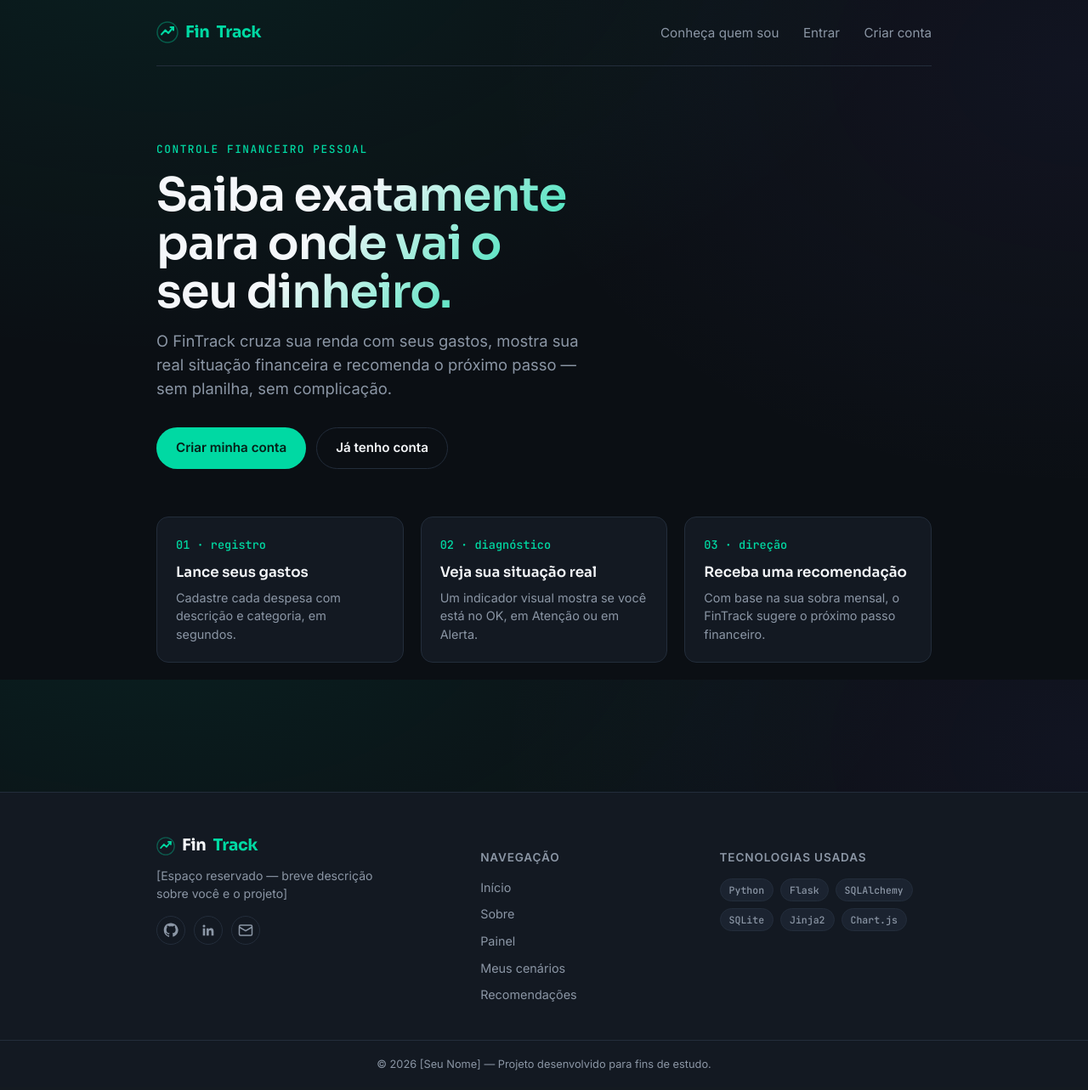
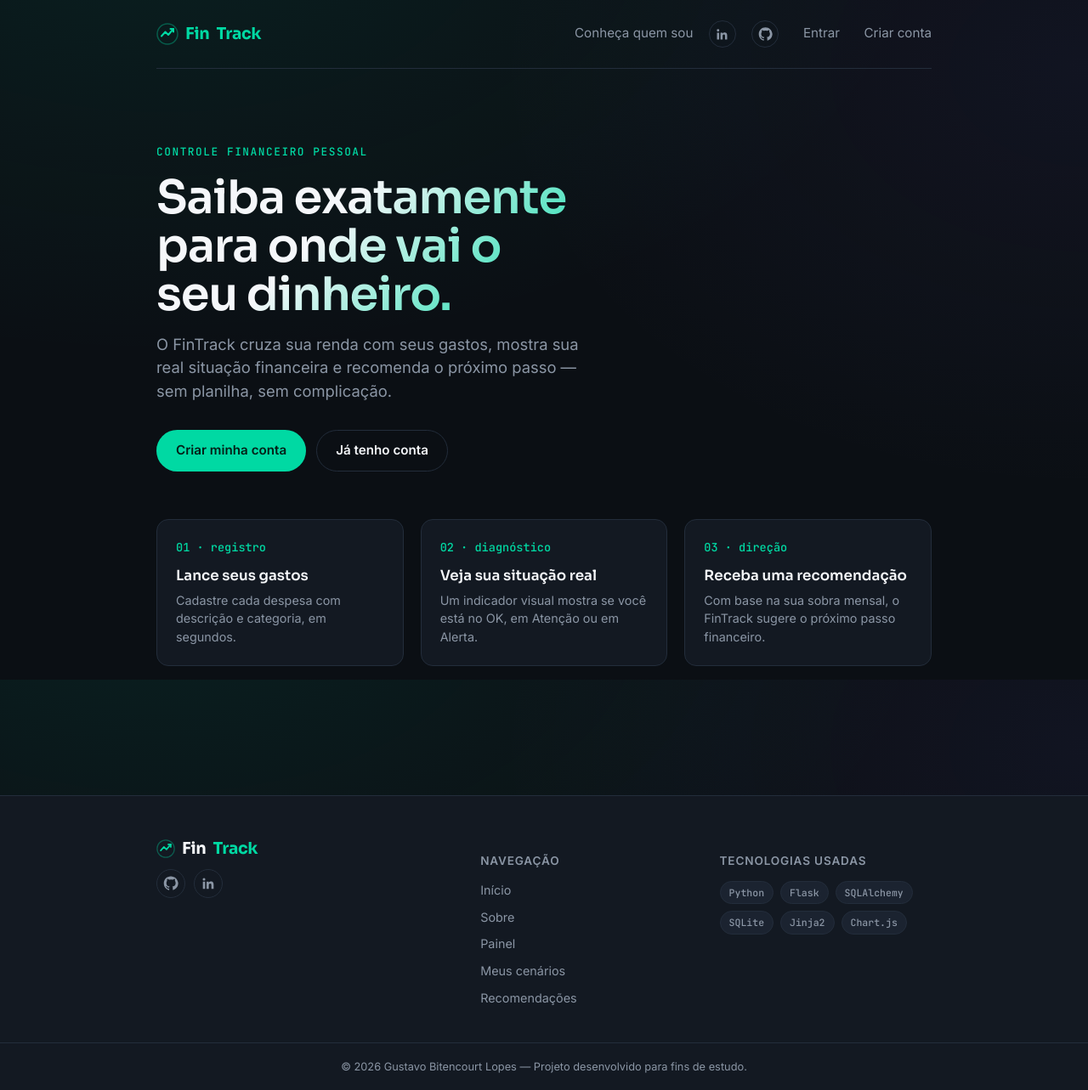
Before and after one commit to GustavoBitencourtLopes/FinTrack, a Flask app: page / in a window 1280 px wide. Shown: the whole page at 85% size. Before the commit the page ends 1260 px from the top, so only its background shows below. Run offline with Flask 3, Linux system fonts and the light colour scheme.

Commit message:
salvar_10

```diff
--- a/static/style.css
+++ b/static/style.css
@@ -67,6 +67,26 @@ a:focus-visible, button:focus-visible, input:focus-visible {
 
 .nav-links a { color: var(--text-muted); margin-left: 24px; font-size: 0.95rem; }
 .nav-links a:hover { color: var(--text); }
+
+.nav-icon {
+    display: inline-flex !important;
+    align-items: center;
+    justify-content: center;
+    width: 32px;
+    height: 32px;
+    border-radius: 50%;
+    border: 1px solid var(--border);
+    margin-left: 14px !important;
+    color: var(--text-muted) !important;
+    transition: border-color 0.2s ease, color 0.2s ease, transform 0.2s ease;
+    vertical-align: middle;
+}
+.nav-icon:hover {
+    color: var(--accent) !important;
+    border-color: var(--accent-dim);
+    transform: translateY(-2px);
+    text-decoration: none;
+}
 
 .hero { padding: 40px 0 72px; }
 
@@ -226,6 +246,7 @@ a:focus-visible, button:focus-visible, input:focus-visible {
 
 @media (max-width: 640px) {
     .features { grid-template-columns: 1fr; }
+    .features .feature-card:nth-child(4) { grid-column: 1; }
     .grid { grid-template-columns: 1fr; }
     .gauge-card { grid-column: span 1; flex-direction: column; text-align: center; }
     .nav-links a { margin-left: 14px; }
@@ -252,6 +273,7 @@ a:focus-visible, button:focus-visible, input:focus-visible {
 .features .feature-card:nth-child(1) { animation: fade-up 0.5s ease 0.05s both; }
 .features .feature-card:nth-child(2) { animation: fade-up 0.5s ease 0.15s both; }
 .features .feature-card:nth-child(3) { animation: fade-up 0.5s ease 0.25s both; }
+.features .feature-card:nth-child(4) { grid-column: 2; animation: fade-up 0.5s ease 0.3s both; }
 
 .grid > .card:nth-child(1) { animation-delay: 0.05s; }
 .grid > .card:nth-child(2) { animation-delay: 0.1s; }
--- a/templates/base.html
+++ b/templates/base.html
@@ -22,11 +22,25 @@
             <div class="nav-links">
                 {% if current_user.is_authenticated %}
                     <a href="/painel">Painel</a>
-                    <a href="/cenarios">Meus Cenários</a>
                     <a href="/sobre">Conheça quem sou</a>
+                    <a href="https://www.linkedin.com/in/gustavo-bitencourt-lopes-b765072b5" target="_blank" rel="noopener" class="nav-icon" aria-label="LinkedIn" title="LinkedIn">
+                        <svg width="17" height="17" viewBox="0 0 24 24" fill="currentColor"><path d="M20.45 20.45h-3.55v-5.57c0-1.33-.02-3.03-1.85-3.03-1.85 0-2.14 1.45-2.14 2.94v5.66H9.36V9h3.41v1.56h.05c.47-.9 1.63-1.85 3.36-1.85 3.6 0 4.27 2.37 4.27 5.45v6.29zM5.34 7.43a2.06 2.06 0 1 1 0-4.12 2.06 2.06 0 0 1 0 4.12zM7.12 20.45H3.56V9h3.56v11.45z"/></svg>
+                    </a>
+                    <a href="https://github.com/GustavoBitencourtLopes" target="_blank" rel="noopener" class="nav-icon" aria-label="GitHub" title="GitHub">
+                        <svg width="17" height="17" viewBox="0 0 24 24" fill="currentColor"><path d="M12 .5C5.73.5.98 5.24.98 11.52c0 4.98 3.23 9.2 7.71 10.69.56.1.77-.24.77-.54 0-.27-.01-1-.02-1.96-3.14.68-3.8-1.51-3.8-1.51-.51-1.31-1.25-1.66-1.25-1.66-1.02-.7.08-.68.08-.68 1.13.08 1.72 1.16 1.72 1.16 1 1.72 2.63 1.22 3.27.93.1-.73.39-1.22.71-1.5-2.51-.29-5.15-1.26-5.15-5.6 0-1.24.44-2.25 1.16-3.04-.12-.29-.5-1.44.11-3 0 0 .95-.3 3.12 1.16a10.8 10.8 0 0 1 5.68 0c2.17-1.46 3.12-1.16 3.12-1.16.61 1.56.23 2.71.11 3 .72.79 1.16 1.8 1.16 3.04 0 4.35-2.65 5.31-5.17 5.59.4.35.76 1.03.76 2.08 0 1.5-.01 2.71-.01 3.08 0 .3.2.65.78.54 4.47-1.49 7.7-5.71 7.7-10.69C23.02 5.24 18.27.5 12 .5z"/></svg>
+                    </a>
+                    <a href="/conta" class="nav-icon" aria-label="Minha conta" title="Minha conta">
+                        <svg width="19" height="19" viewBox="0 0 24 24" fill="none" stroke="currentColor" stroke-width="2" stroke-linecap="round" stroke-linejoin="round"><circle cx="12" cy="8" r="4"/><path d="M4 20c0-4 3.5-6 8-6s8 2 8 6"/></svg>
+                    </a>
                     <a href="/logout">Sair</a>
                 {% else %}
                     <a href="/sobre">Conheça quem sou</a>
+                    <a href="https://www.linkedin.com/in/gustavo-bitencourt-lopes-b765072b5" target="_blank" rel="noopener" class="nav-icon" aria-label="LinkedIn" title="LinkedIn">
+                        <svg width="17" height="17" viewBox="0 0 24 24" fill="currentColor"><path d="M20.45 20.45h-3.55v-5.57c0-1.33-.02-3.03-1.85-3.03-1.85 0-2.14 1.45-2.14 2.94v5.66H9.36V9h3.41v1.56h.05c.47-.9 1.63-1.85 3.36-1.85 3.6 0 4.27 2.37 4.27 5.45v6.29zM5.34 7.43a2.06 2.06 0 1 1 0-4.12 2.06 2.06 0 0 1 0 4.12zM7.12 20.45H3.56V9h3.56v11.45z"/></svg>
+                    </a>
+                    <a href="https://github.com/GustavoBitencourtLopes" target="_blank" rel="noopener" class="nav-icon" aria-label="GitHub" title="GitHub">
+                        <svg width="17" height="17" viewBox="0 0 24 24" fill="currentColor"><path d="M12 .5C5.73.5.98 5.24.98 11.52c0 4.98 3.23 9.2 7.71 10.69.56.1.77-.24.77-.54 0-.27-.01-1-.02-1.96-3.14.68-3.8-1.51-3.8-1.51-.51-1.31-1.25-1.66-1.25-1.66-1.02-.7.08-.68.08-.68 1.13.08 1.72 1.16 1.72 1.16 1 1.72 2.63 1.22 3.27.93.1-.73.39-1.22.71-1.5-2.51-.29-5.15-1.26-5.15-5.6 0-1.24.44-2.25 1.16-3.04-.12-.29-.5-1.44.11-3 0 0 .95-.3 3.12 1.16a10.8 10.8 0 0 1 5.68 0c2.17-1.46 3.12-1.16 3.12-1.16.61 1.56.23 2.71.11 3 .72.79 1.16 1.8 1.16 3.04 0 4.35-2.65 5.31-5.17 5.59.4.35.76 1.03.76 2.08 0 1.5-.01 2.71-.01 3.08 0 .3.2.65.78.54 4.47-1.49 7.7-5.71 7.7-10.69C23.02 5.24 18.27.5 12 .5z"/></svg>
+                    </a>
                     <a href="/login">Entrar</a>
                     <a href="/cadastro">Criar conta</a>
                 {% endif %}
@@ -57,16 +71,12 @@
                     </svg>
                     Fin<span>Track</span>
                 </div>
-                <p>[Espaço reservado — breve descrição sobre você e o projeto]</p>
                 <div class="footer-socials">
-                    <a href="#" aria-label="GitHub" title="GitHub em breve">
+                    <a href="https://github.com/GustavoBitencourtLopes" target="_blank" rel="noopener" aria-label="GitHub" title="GitHub">
                         <svg width="18" height="18" viewBox="0 0 24 24" fill="currentColor"><path d="M12 .5C5.73.5.98 5.24.98 11.52c0 4.98 3.23 9.2 7.71 10.69.56.1.77-.24.77-.54 0-.27-.01-1-.02-1.96-3.14.68-3.8-1.51-3.8-1.51-.51-1.31-1.25-1.66-1.25-1.66-1.02-.7.08-.68.08-.68 1.13.08 1.72 1.16 1.72 1.16 1 1.72 2.63 1.22 3.27.93.1-.73.39-1.22.71-1.5-2.51-.29-5.15-1.26-5.15-5.6 0-1.24.44-2.25 1.16-3.04-.12-.29-.5-1.44.11-3 0 0 .95-.3 3.12 1.16a10.8 10.8 0 0 1 5.68 0c2.17-1.46 3.12-1.16 3.12-1.16.61 1.56.23 2.71.11 3 .72.79 1.16 1.8 1.16 3.04 0 4.35-2.65 5.31-5.17 5.59.4.35.76 1.03.76 2.08 0 1.5-.01 2.71-.01 3.08 0 .3.2.65.78.54 4.47-1.49 7.7-5.71 7.7-10.69C23.02 5.24 18.27.5 12 .5z"/></svg>
                     </a>
-                    <a href="#" aria-label="LinkedIn" title="LinkedIn em breve">
+                    <a href="https://www.linkedin.com/in/gustavo-bitencourt-lopes-b765072b5" target="_blank" rel="noopener" aria-label="LinkedIn" title="LinkedIn">
                         <svg width="18" height="18" viewBox="0 0 24 24" fill="currentColor"><path d="M20.45 20.45h-3.55v-5.57c0-1.33-.02-3.03-1.85-3.03-1.85 0-2.14 1.45-2.14 2.94v5.66H9.36V9h3.41v1.56h.05c.47-.9 1.63-1.85 3.36-1.85 3.6 0 4.27 2.37 4.27 5.45v6.29zM5.34 7.43a2.06 2.06 0 1 1 0-4.12 2.06 2.06 0 0 1 0 4.12zM7.12 20.45H3.56V9h3.56v11.45z"/></svg>
-                    </a>
-                    <a href="#" aria-label="Email" title="Contato em breve">
-                        <svg width="18" height="18" viewBox="0 0 24 24" fill="none" stroke="currentColor" stroke-width="2"><rect x="2" y="4" width="20" height="16" rx="2"/><path d="m2 7 10 6 10-6"/></svg>
                     </a>
                 </div>
             </div>
@@ -94,7 +104,7 @@
         </div>
 
         <div class="footer-bottom">
-            <span>© 2026 [Seu Nome] — Projeto desenvolvido para fins de estudo.</span>
+            <span>© 2026 Gustavo Bitencourt Lopes — Projeto desenvolvido para fins de estudo.</span>
         </div>
     </footer>
 
```
